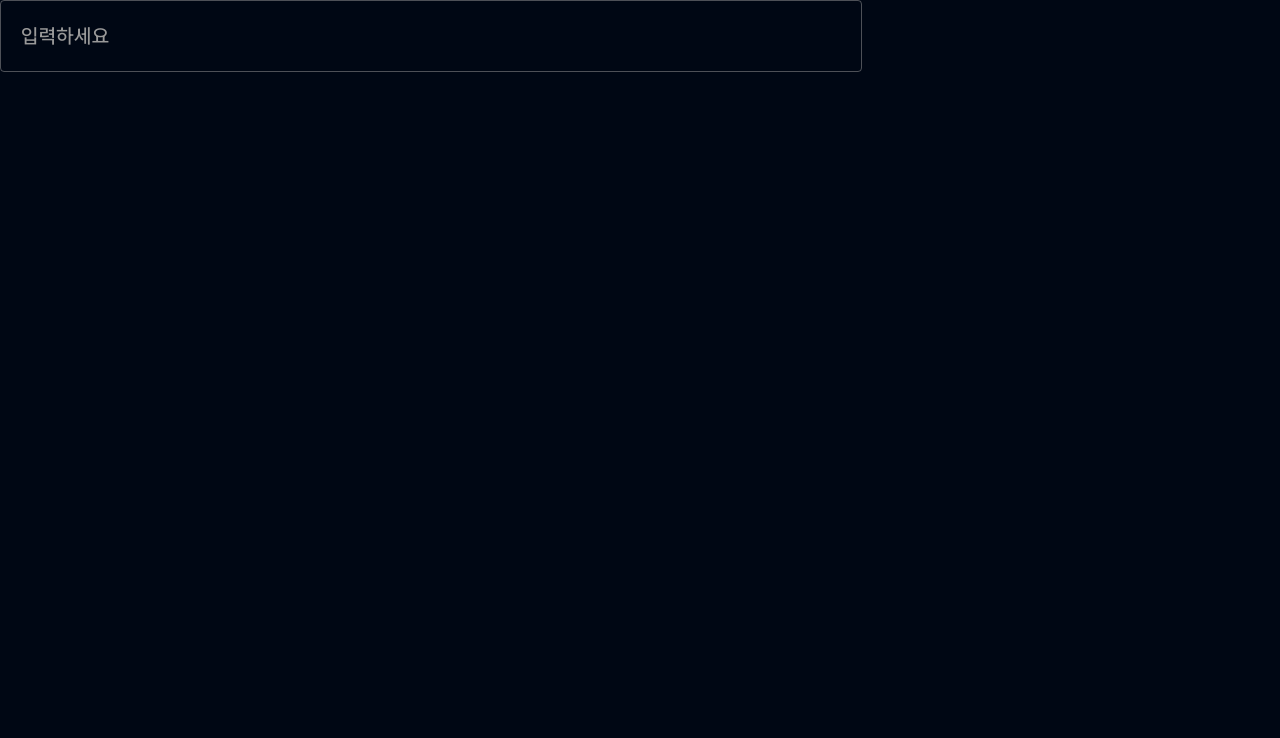
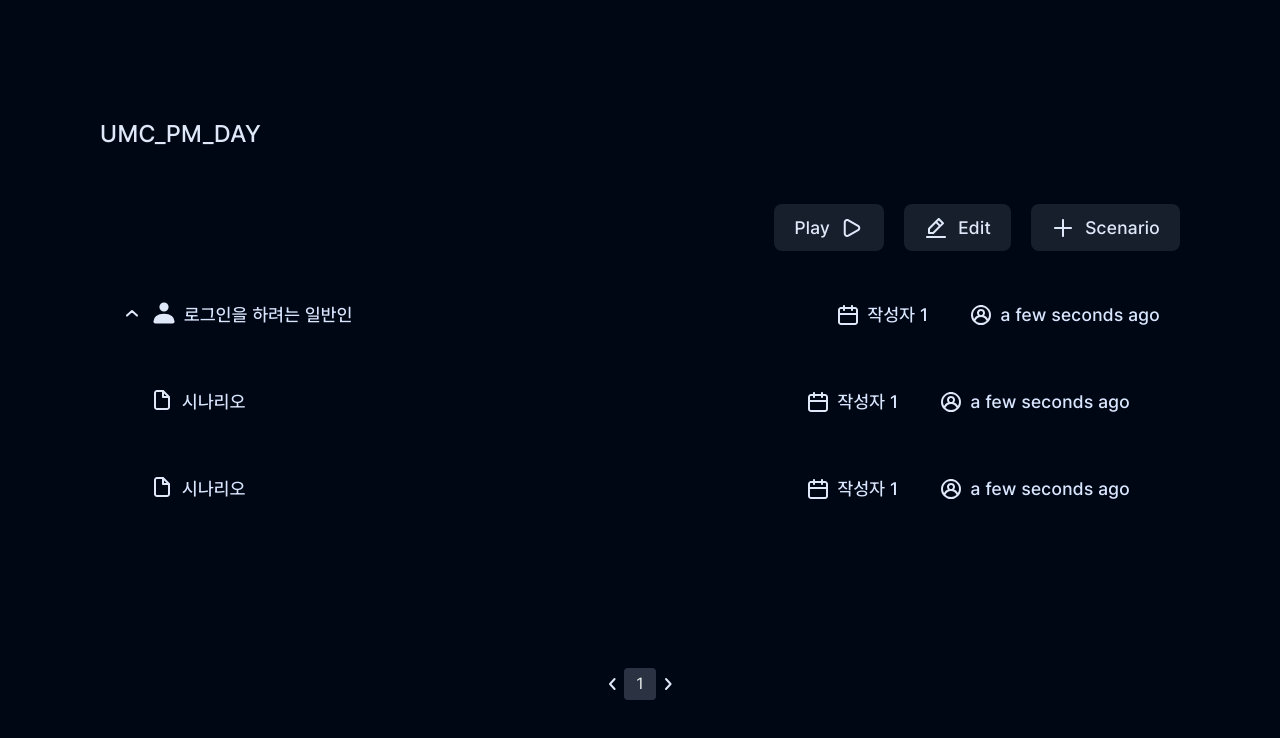
Before and after one commit to QASTUDIODEV/WEB_QASTUDIO, a React (Vite) app: page /project/scenario/1 in a window 1280 px wide. Shown: the top 738 px of the page. Built offline with nearby package versions, Linux system fonts and the light colour scheme.

Commit message:
feat: 시나리오 페이지 첫 화면 UI

```diff
--- /dev/null
+++ b/src/components/scenario/CharacterHeader/CharacterHeader.style.ts
@@ -0,0 +1,33 @@
+import styled from 'styled-components';
+
+export const CharacterHeaderLeftSide = styled.div`
+  display: flex;
+  gap: 8px;
+`;
+export const CharacterHeader = styled.div`
+  display: flex;
+  padding: 30px 20px;
+  align-items: center;
+  gap: 40px;
+  align-self: stretch;
+  justify-content: space-between;
+`;
+export const CharacterHeaderRightSide = styled.div`
+  display: flex;
+  align-items: center;
+  gap: 40px;
+`;
+export const Creater = styled.div`
+  display: flex;
+  height: 100%;
+  align-items: center;
+  gap: 8px;
+  width: 93px;
+`;
+
+export const Elapsed = styled.div`
+  display: flex;
+  height: 100%;
+  align-items: center;
+  gap: 8px;
+`;
--- /dev/null
+++ b/src/components/scenario/CharacterHeader/CharacterHeader.tsx
@@ -0,0 +1,29 @@
+import * as S from '@/components/scenario/CharacterHeader/CharacterHeader.style';
+
+import ArrowUp from '@/assets/icons/arrow_up.svg?react';
+import Calender from '@/assets/icons/calender.svg?react';
+import UserCircle from '@/assets/icons/user_circle.svg?react';
+import UserProfile from '@/assets/icons/user_profile.svg?react';
+
+export default function CharacterHeader() {
+  return (
+    <S.CharacterHeader>
+      <S.CharacterHeaderLeftSide>
+        <ArrowUp />
+        <UserProfile />
+        <p>로그인을 하려는 일반인</p>
+      </S.CharacterHeaderLeftSide>
+
+      <S.CharacterHeaderRightSide>
+        <S.Creater>
+          <Calender width={24} height={24} />
+          <p>작성자 1</p>
+        </S.Creater>
+        <S.Elapsed>
+          <UserCircle />
+          <p>a few seconds ago</p>
+        </S.Elapsed>
+      </S.CharacterHeaderRightSide>
+    </S.CharacterHeader>
+  );
+}
--- /dev/null
+++ b/src/components/scenario/CharacterItem/CharacterItem.style.ts
@@ -0,0 +1,6 @@
+import styled from 'styled-components';
+
+export const CharacterItem = styled.div`
+  display: flex;
+  flex-direction: column;
+`;
--- /dev/null
+++ b/src/components/scenario/CharacterItem/CharacterItem.tsx
@@ -0,0 +1,14 @@
+import * as S from '@/components/scenario/CharacterItem/CharacterItem.style';
+
+import CharacterHeader from '../CharacterHeader/CharacterHeader';
+import ScenarioItem from '../ScenarioItem/ScenarioItem';
+
+export default function CharacterItem() {
+  return (
+    <S.CharacterItem>
+      <CharacterHeader />
+      <ScenarioItem />
+      <ScenarioItem />
+    </S.CharacterItem>
+  );
+}
--- /dev/null
+++ b/src/components/scenario/ScenarioItem/ScenarioItem.style.ts
@@ -0,0 +1,31 @@
+import styled from 'styled-components';
+
+export const ScenarioItem = styled.li`
+  display: flex;
+  justify-content: space-between;
+  padding: 30px 50px;
+`;
+
+export const ScenarioItemLeftSide = styled.div`
+  display: flex;
+  gap: 8px;
+`;
+export const ScenarioRightSide = styled.div`
+  display: flex;
+  gap: 40px;
+`;
+
+export const Creater = styled.div`
+  display: flex;
+  height: 100%;
+  align-items: center;
+  gap: 8px;
+  width: 93px;
+`;
+
+export const Elapsed = styled.div`
+  display: flex;
+  height: 100%;
+  align-items: center;
+  gap: 8px;
+`;
--- /dev/null
+++ b/src/components/scenario/ScenarioItem/ScenarioItem.tsx
@@ -0,0 +1,26 @@
+import * as S from '@/components/scenario/ScenarioItem/ScenarioItem.style';
+
+import Calender from '@/assets/icons/calender.svg?react';
+import File from '@/assets/icons/file.svg?react';
+import UserCircle from '@/assets/icons/user_circle.svg?react';
+
+export default function ScenarioItem() {
+  return (
+    <S.ScenarioItem>
+      <S.ScenarioItemLeftSide>
+        <File />
+        <p>시나리오</p>
+      </S.ScenarioItemLeftSide>
+      <S.ScenarioRightSide>
+        <S.Creater>
+          <Calender width={24} height={24} />
+          <p>작성자 1</p>
+        </S.Creater>
+        <S.Elapsed>
+          <UserCircle />
+          <p>a few seconds ago</p>
+        </S.Elapsed>
+      </S.ScenarioRightSide>
+    </S.ScenarioItem>
+  );
+}
--- a/src/pages/scenario/scenario.style.ts
+++ b/src/pages/scenario/scenario.style.ts
@@ -1,5 +1,74 @@
 import styled from 'styled-components';
 
-const Container = styled.div``;
+export const Background = styled.div`
+  background-color: inherit;
+  padding: 100px;
+  display: flex;
+  flex-direction: column;
+  justify-content: space-between;
+  height: 100vh;
+  p {
+    color: var(--primary-pri_50, #d9e6ff);
+    font-family: Pretendard;
+    font-size: 18px;
+    font-style: normal;
+    font-weight: 500;
+    line-height: 150%;
+    letter-spacing: 0.36px;
+  }
+`;
 
-export { Container };
+export const Container = styled.div`
+  display: flex;
+  flex-direction: column;
+  background-color: inherit;
+`;
+
+export const Header = styled.div`
+  display: flex;
+  justify-content: space-between;
+  align-items: center;
+  margin-bottom: 36px;
+  h1 {
+    color: ${({ theme }) => theme.colors.primary.pri_50};
+    font-size: 24px;
+    font-style: normal;
+    font-weight: 500;
+    line-height: 150%;
+    letter-spacing: 0.48px;
+  }
+`;
+
+export const ButtonGroup = styled.div`
+  display: flex;
+  gap: 20px;
+  justify-content: flex-end;
+`;
+
+export const CharactersContainer = styled.div`
+  margin-top: 20px;
+  background-color: inherit;
+  border-radius: 10px;
+`;
+
+export const Pagination = styled.div`
+  display: flex;
+  justify-content: center;
+  align-items: center;
+  &:hover {
+    cursor: pointer;
+  }
+`;
+
+export const PageNumber = styled.div`
+  display: flex;
+  width: 32px;
+  height: 32px;
+  padding: 2px 11px;
+  flex-direction: column;
+  justify-content: center;
+  align-items: center;
+  gap: 10px;
+  border-radius: 4px;
+  background: rgba(217, 230, 255, 0.2);
+`;
--- a/src/pages/scenario/scenario.tsx
+++ b/src/pages/scenario/scenario.tsx
@@ -1,11 +1,43 @@
-import Input from '@/components/common/input/input.tsx';
+import Button from '@/components/common/button/button';
+import CharacterItem from '@/components/scenario/CharacterItem/CharacterItem';
 
+import Add from '@/assets/icons/add.svg?react';
+import ArrowLeft from '@/assets/icons/arrow_left.svg?react';
+import ArrowRight from '@/assets/icons/arrow_right.svg?react';
+import Edit from '@/assets/icons/edit.svg?react';
+import Play from '@/assets/icons/play.svg?react';
 import * as S from '@/pages/scenario/scenario.style';
 
 export default function ScenarioPage() {
   return (
-    <S.Container>
-      <Input />
-    </S.Container>
+    <S.Background>
+      <S.Container>
+        <S.Header>
+          <h1>UMC_PM_DAY</h1>
+        </S.Header>
+
+        <S.ButtonGroup>
+          <Button type="normal" color="default" disabled={false} icon={<Play />} iconPosition="right">
+            Play
+          </Button>
+          <Button type="normal" color="default" disabled={false} icon={<Edit />} iconPosition="left">
+            Edit
+          </Button>
+          <Button type="normal" color="default" disabled={false} icon={<Add />} iconPosition="left">
+            Scenario
+          </Button>
+        </S.ButtonGroup>
+
+        <S.CharactersContainer>
+          <CharacterItem />
+        </S.CharactersContainer>
+      </S.Container>
+
+      <S.Pagination>
+        <ArrowLeft />
+        <S.PageNumber>1</S.PageNumber>
+        <ArrowRight />
+      </S.Pagination>
+    </S.Background>
   );
 }
```
